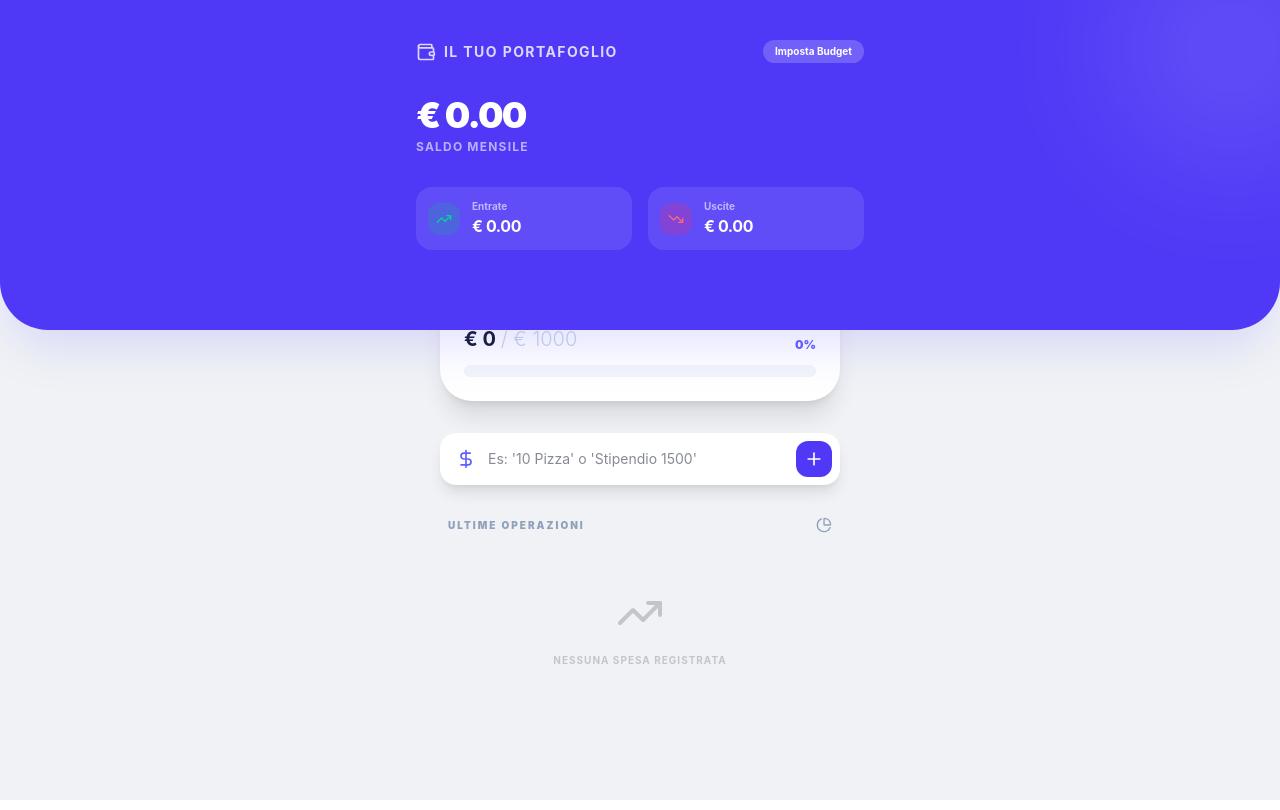
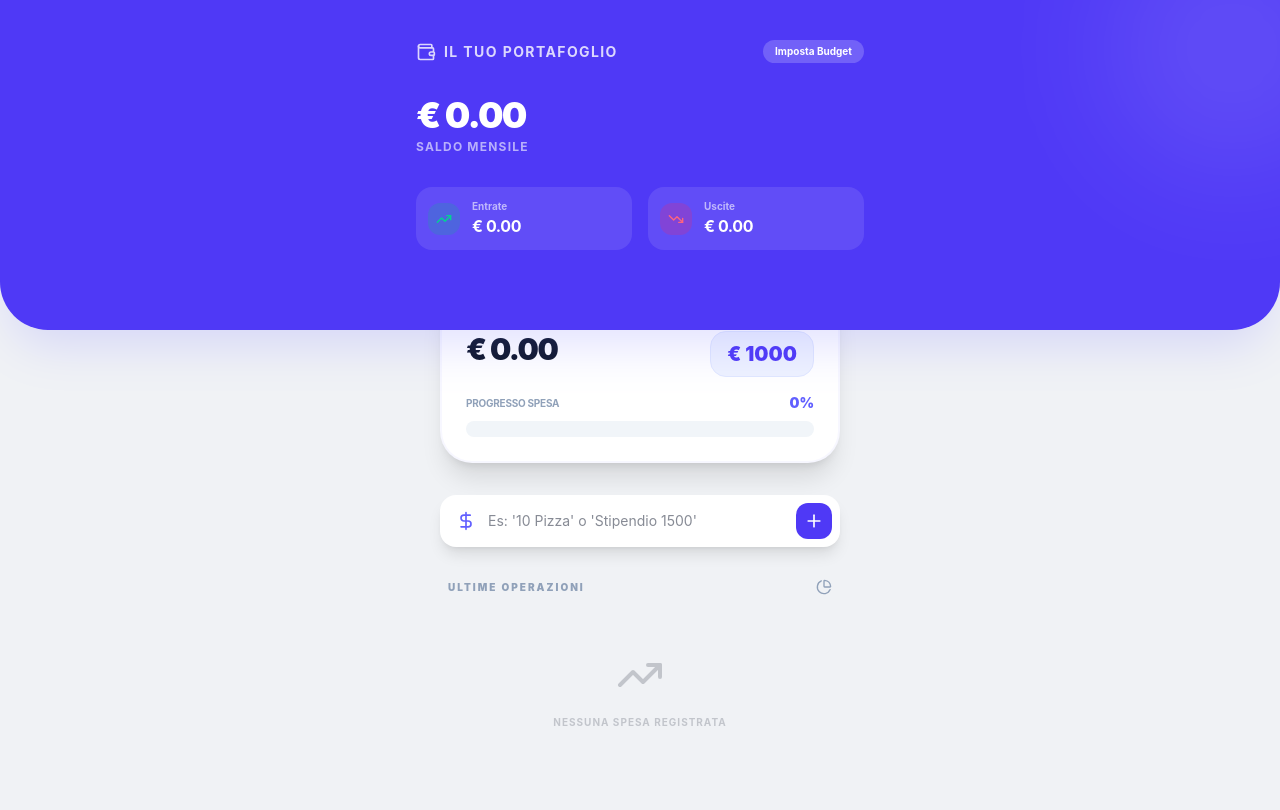
Before and after one commit to massimo12c/prome, a React (Vite) app: page / in a window 1280 px wide. Built offline with nearby package versions, Linux system fonts and the light colour scheme.

Commit message:
Make budget amount more evident in the UI

```diff
--- a/src/App.tsx
+++ b/src/App.tsx
@@ -163,22 +163,36 @@ function App() {
       <main className="max-w-md mx-auto px-6 -mt-12">
 
         {/* Budget Progress Card */}
-        <div className="bg-white dark:bg-[#161821] rounded-[2rem] p-6 shadow-xl mb-8">
-          <div className="flex justify-between items-end mb-3">
+        <div className="bg-white dark:bg-[#161821] rounded-[2rem] p-6 shadow-xl mb-8 border-2 border-indigo-500/5">
+          <div className="flex justify-between items-start mb-4">
             <div>
-              <p className="text-[10px] font-black uppercase tracking-widest text-slate-400 mb-1">Budget Mensile</p>
-              <h2 className="text-xl font-bold">€ {totalSpent.toFixed(0)} <span className="text-slate-300 font-light">/ € {budget}</span></h2>
+              <p className="text-[10px] font-black uppercase tracking-widest text-slate-400 mb-2">Stai spendendo</p>
+              <h2 className="text-3xl font-black tracking-tighter text-slate-900 dark:text-white">
+                € {totalSpent.toFixed(2)}
+              </h2>
             </div>
-            <span className={`text-xs font-black ${budgetProgress > 90 ? 'text-rose-500' : 'text-indigo-500'}`}>
+            <div className="text-right">
+              <p className="text-[10px] font-black uppercase tracking-widest text-indigo-500 mb-2">Obiettivo</p>
+              <div className="bg-indigo-50 dark:bg-indigo-900/20 px-4 py-2 rounded-2xl border border-indigo-100 dark:border-indigo-800/50">
+                <span className="text-xl font-black text-indigo-600 dark:text-indigo-400">€ {budget}</span>
+              </div>
+            </div>
+          </div>
+
+          <div className="space-y-2">
+            <div className="flex justify-between items-center">
+              <span className="text-[10px] font-bold text-slate-400 uppercase tracking-tight">Progresso Spesa</span>
+              <span className={`text-sm font-black ${budgetProgress > 90 ? 'text-rose-500' : 'text-indigo-500'}`}>
                 {budgetProgress.toFixed(0)}%
               </span>
             </div>
-          <div className="h-3 bg-slate-100 dark:bg-slate-800 rounded-full overflow-hidden">
+            <div className="h-4 bg-slate-100 dark:bg-slate-800 rounded-full overflow-hidden p-1">
               <motion.div
                 initial={{ width: 0 }}
                 animate={{ width: `${budgetProgress}%` }}
-              className={`h-full transition-all duration-1000 ${budgetProgress > 90 ? 'bg-rose-500' : 'bg-indigo-500'}`}
+                className={`h-full rounded-full transition-all duration-1000 ${budgetProgress > 90 ? 'bg-rose-500' : 'bg-indigo-500 shadow-[0_0_15px_rgba(79,70,229,0.4)]'}`}
               />
+            </div>
           </div>
         </div>
 
```
Lines whose indentation alone changed are shown as unchanged.
